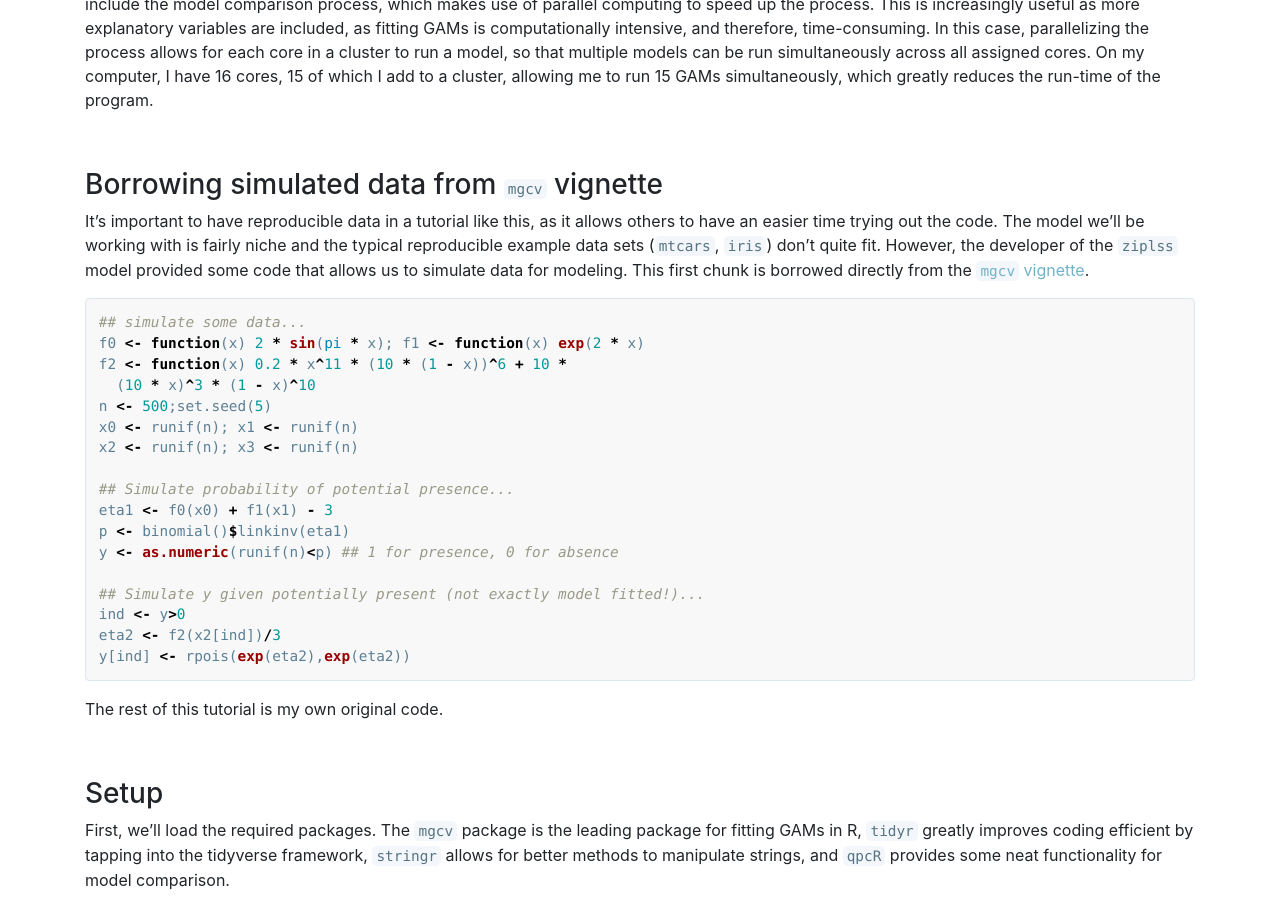
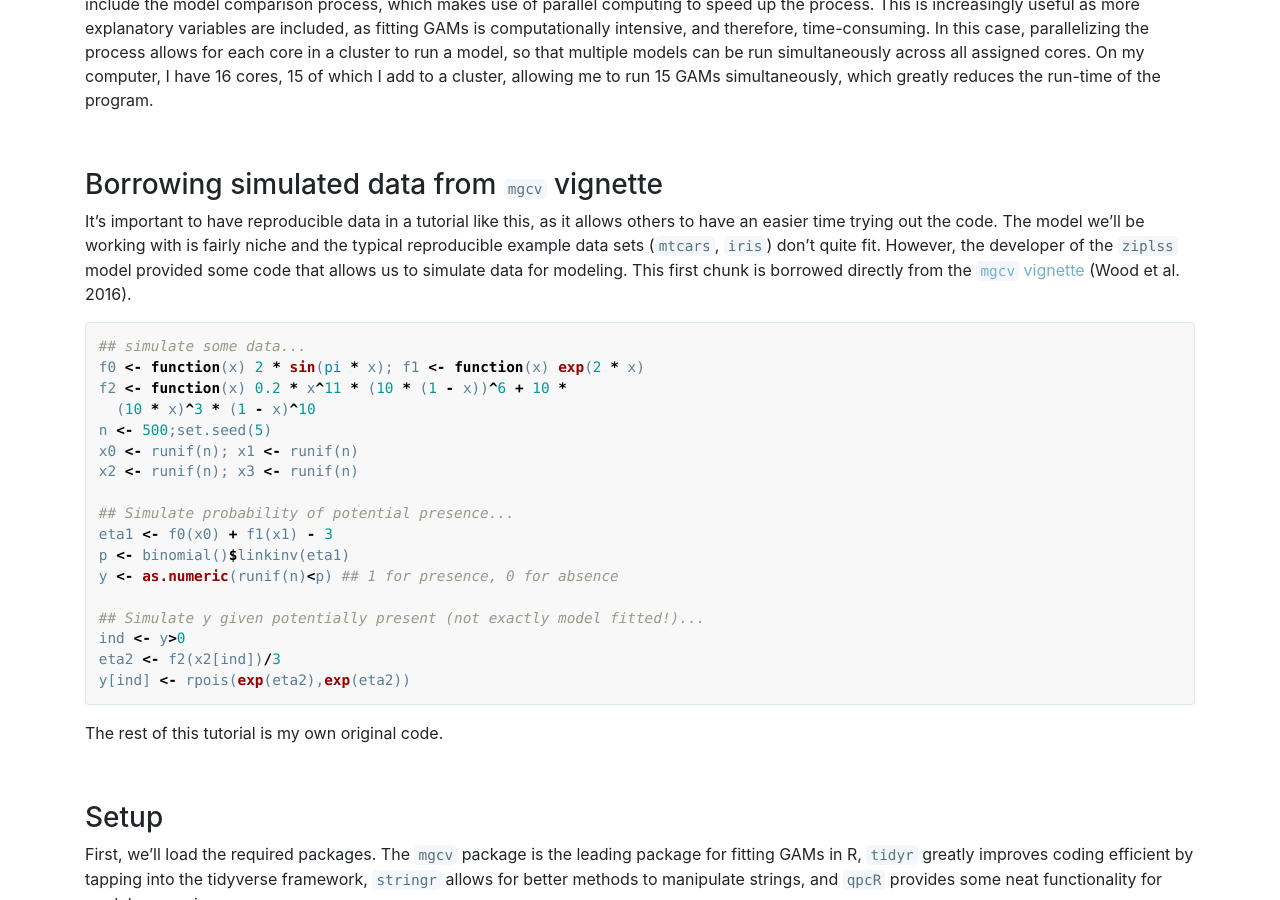
Before and after one commit to chrisyeh96/chrisyeh96.github.io, a Jekyll site: the page built from _posts/2019-05-29-Auto-Nested-Mod.md, in a window 1280 px wide and 900 px high, scrolled down 914 px. Built offline with Jekyll 4.4.1, drawn with Linux system fonts in a browser that asks for light colours; nearby versions of some CDN libraries.

Commit message:
Update 2019-05-29-Auto-Nested-Mod.md

````diff
--- a/_posts/2019-05-29-Auto-Nested-Mod.md
+++ b/_posts/2019-05-29-Auto-Nested-Mod.md
@@ -23,7 +23,7 @@
 
 ### Borrowing simulated data from `mgcv` vignette
 
-It's important to have reproducible data in a tutorial like this, as it allows others to have an easier time trying out the code. The model we'll be working with is fairly niche and the typical reproducible example data sets (`mtcars`, `iris`) don't quite fit. However, the developer of the `ziplss` model provided some code that allows us to simulate data for modeling. This first chunk is borrowed directly from the <a href="https://cran.r-project.org/web/packages/mgcv/mgcv.pdf" target="_blank">`mgcv` vignette</a>.
+It's important to have reproducible data in a tutorial like this, as it allows others to have an easier time trying out the code. The model we'll be working with is fairly niche and the typical reproducible example data sets (`mtcars`, `iris`) don't quite fit. However, the developer of the `ziplss` model provided some code that allows us to simulate data for modeling. This first chunk is borrowed directly from the <a href="https://cran.r-project.org/web/packages/mgcv/mgcv.pdf" target="_blank">`mgcv` vignette</a> (Wood et al. 2016).
 
 ```r
 ## simulate some data...
````
